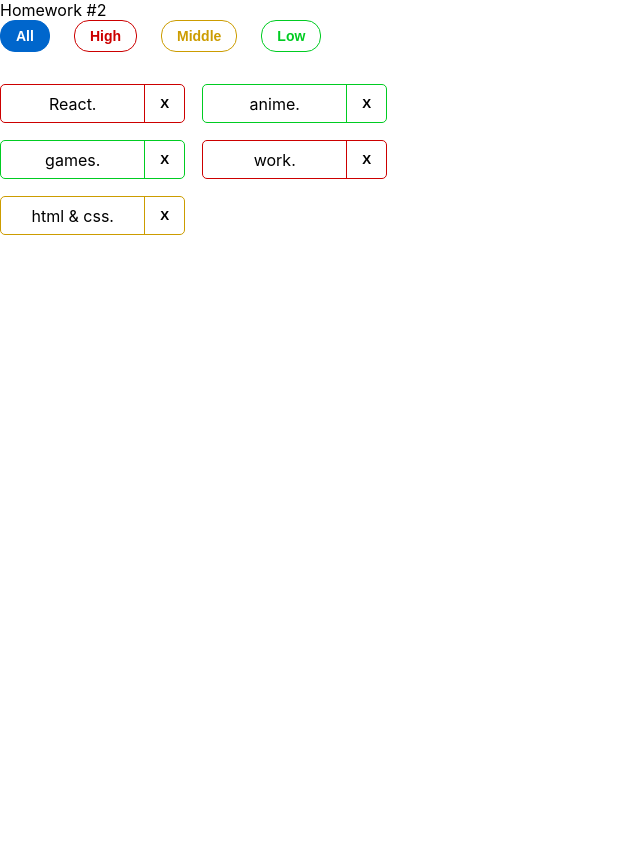
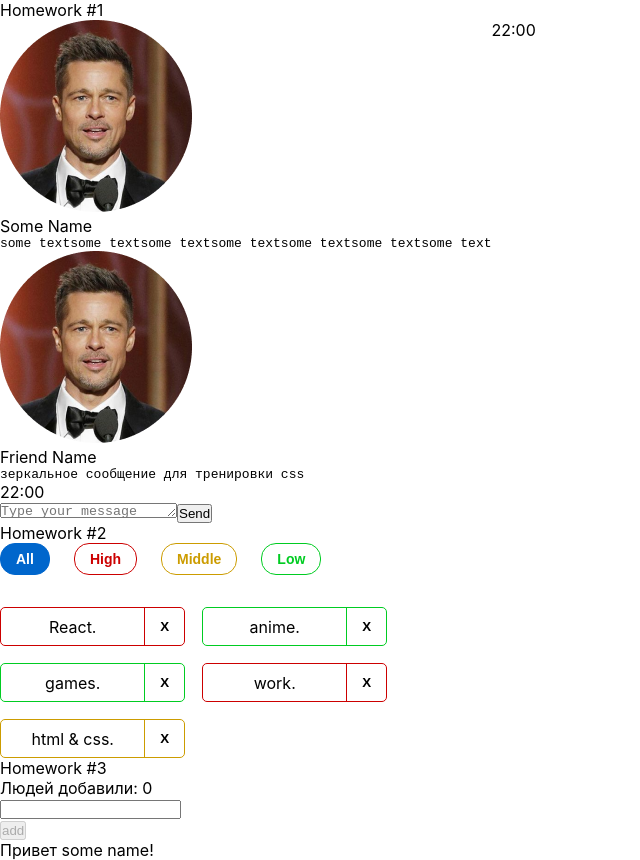
Before and after one commit to digitrom/hws2-master, a React (Create React App) app: page / in a window 1280 px wide. Shown: the whole page, without its empty margins (0-640 px from the left). Before the commit the page ends 800 px from the top, so only its background shows below. Built offline with nearby package versions, Linux system fonts and the light colour scheme.

Commit message:
HW3 - in progress (Working on GreetingContainer)

```diff
--- a/src/s1-main/App.tsx
+++ b/src/s1-main/App.tsx
@@ -2,15 +2,16 @@
 import s from './App.module.css'
 import HW1 from '../s2-homeworks/hw01/HW1'
 import HW2 from "../s2-homeworks/hw02/HW2";
+import HW3 from "../s2-homeworks/hw03/HW3";
 
 function App() {
     return (
         <div className={s.App}>
-            {/*<HW1/>*/}
+            <HW1/>
             {/*раскомментировать по ходу выполнения*/}
             <HW2/>
 
-            {/*<HW3/>*/}
+            <HW3/>
             {/*<HW4/>*/}
 
             {/*при выполнении дз 5 и более - закомментировать здесь дз 1-4, так как они есть внутри дз 5*/}
--- a/src/s2-homeworks/hw03/GreetingContainer.tsx
+++ b/src/s2-homeworks/hw03/GreetingContainer.tsx
@@ -1,14 +1,20 @@
-import React, { ChangeEvent, KeyboardEvent, useState } from 'react'
+import React, {ChangeEvent, KeyboardEvent, useState} from 'react'
 import Greeting from './Greeting'
-import { UserType } from './HW3'
+import {UserType} from './HW3'
 
 type GreetingContainerPropsType = {
-    users: any // need to fix any
-    addUserCallback: any // need to fix any
+    users: UserType[] // need to fix any
+    addUserCallback: (name: string) => void // need to fix any
 }
 
-export const pureAddUser = (name: any, setError: any, setName: any, addUserCallback: any) => {
+export const pureAddUser = (name: string, setError: (error: string) => void, setName: (name: string) => void, addUserCallback: (name: string) => void) => {
     // если имя пустое - показать ошибку, иначе - добавить юзера и очистить инпут
+    if (name.trim() !== '') {
+        addUserCallback(name)
+    } else {
+        setError('error')
+    }
+    setName('')
 }
 
 export const pureOnBlur = (name: any, setError: any) => { // если имя пустое - показать ошибку
@@ -22,17 +28,17 @@
 
 // более современный и удобный для про :)
 const GreetingContainer: React.FC<GreetingContainerPropsType> = ({
-    users,
-    addUserCallback,
-}) => {
+                                                                     users,
+                                                                     addUserCallback,
+                                                                 }) => {
     // деструктуризация пропсов
-    const [name, setName] = useState<any>('') // need to fix any
-    const [error, setError] = useState<any>('') // need to fix any
+    const [name, setName] = useState<string>('') // need to fix any
+    console.log(name)
+    const [error, setError] = useState<string>('') // need to fix any
 
-    const setNameCallback = (e: any) => { // need to fix any
-        setName('some name') // need to fix
-
-        error && setError('')
+    const setNameCallback = (e: ChangeEvent<HTMLInputElement>) => { // need to fix any
+        setName(e.currentTarget.value) // need to fix
+        error && setError('sdsd')
     }
     const addUser = () => {
         pureAddUser(name, setError, setName, addUserCallback)
--- a/src/s2-homeworks/hw03/HW3.tsx
+++ b/src/s2-homeworks/hw03/HW3.tsx
@@ -4,12 +4,12 @@
 import GreetingContainer from './GreetingContainer'
 
 /*
-* 1 - описать тип UserType
-* 2 - указать нужный тип в useState с users
-* 3 - дописать типы и логику функции pureAddUserCallback и проверить её тестами
-* 4 - в файле GreetingContainer.tsx дописать типизацию пропсов
-* 5 - в файле GreetingContainer.tsx указать нужные типы в useState с name и error
-* 6 - в файле GreetingContainer.tsx дописать тип и логику функции setNameCallback
++++ * 1 - описать тип UserType
++++ * 2 - указать нужный тип в useState с users
++++ * 3 - дописать типы и логику функции pureAddUserCallback и проверить её тестами
++++ * 4 - в файле GreetingContainer.tsx дописать типизацию пропсов
++++ * 5 - в файле GreetingContainer.tsx указать нужные типы в useState с name и error
++++ * 6 - в файле GreetingContainer.tsx дописать тип и логику функции setNameCallback
 * 7 - в файле GreetingContainer.tsx дописать логику функций pureAddUser, pureOnBlur, pureOnEnter и проверить их тестами
 * 8 - в файле GreetingContainer.tsx вычислить количество добавленных и имя последнего (totalUsers, lastUserName)
 * 9 - в файле Greeting.tsx дописать типизацию пропсов
@@ -19,20 +19,22 @@
 
 // types
 export type UserType = {
-    _id: any // need to fix any
-    name: any // need to fix any
+    _id: string // need to fix any
+    name: string // need to fix any
 }
 
-export const pureAddUserCallback = (name: any, setUsers: any, users: any) => { // need to fix any
+export const pureAddUserCallback = (name: string, setUsers: (users: Array<UserType>) => void, users: Array<UserType>) => { // need to fix any
     const user = { // need to fix
+        _id: v1(),
+        name: name
     }
     setUsers([...users, user])
 }
 
 const HW3 = () => {
-    const [users, setUsers] = useState<any>([]) // need to fix any
+    const [users, setUsers] = useState<Array<UserType>>([]) // need to fix any
 
-    const addUserCallback = (name: any) => { // need to fix any
+    const addUserCallback = (name: string) => { // need to fix any
         pureAddUserCallback(name, setUsers, users)
     }
 
```
